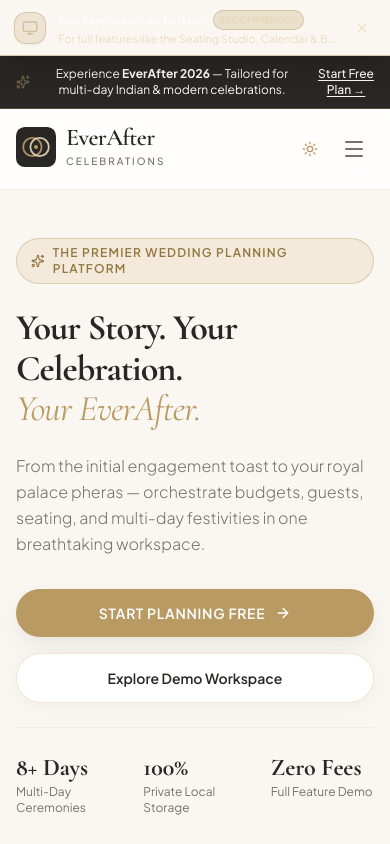
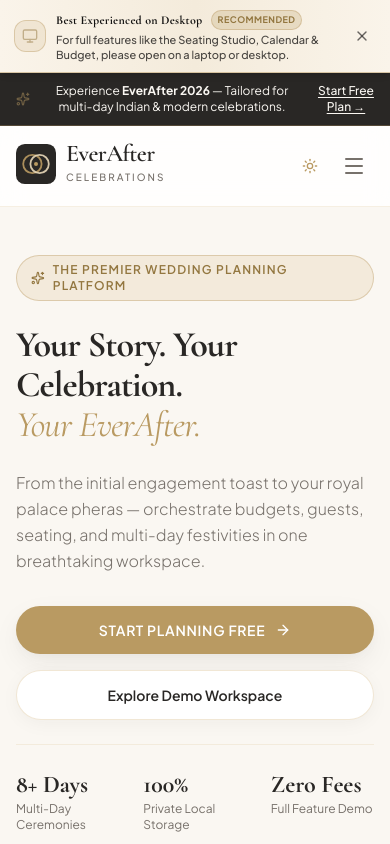
Before and after one commit to Aniket7818/everafter, a Vue app: page / in a window 390 px wide. Shown: the top 844 px of the page. Built offline with nearby package versions, Linux system fonts and the light colour scheme.

Commit message:
fix: ensure mobile desktop recommendation banner has high-contrast visibility in light mode

```diff
--- a/src/components/common/MobileDesktopNotice.vue
+++ b/src/components/common/MobileDesktopNotice.vue
@@ -44,45 +44,45 @@
   >
     <aside
       v-if="isMobile && !isDismissed"
-      class="sticky top-0 z-50 w-full bg-linear-to-r from-charcoal-950 via-charcoal to-charcoal-950 text-ivory border-b border-gold/50 shadow-xl px-3.5 py-2.5 transition-all select-none"
+      class="sticky top-0 z-50 w-full bg-[#FAF4EA] dark:bg-charcoal-950 bg-gradient-to-r from-[#FAF4EA] via-[#F4EBDB] to-[#FAF4EA] dark:from-charcoal-950 dark:via-charcoal-900 dark:to-charcoal-950 text-charcoal-900 dark:text-ivory border-b border-gold/50 dark:border-gold/40 shadow-md px-3.5 py-2.5 transition-all select-none backdrop-blur-md"
       role="banner"
       aria-label="Desktop recommendation notice"
     >
       <div class="max-w-7xl mx-auto flex items-center justify-between gap-3">
         <!-- Icon & Message -->
-        <div class="flex items-center gap-3 min-w-0 flex-1">
-          <div class="w-8 h-8 rounded-xl bg-gold/20 border border-gold/40 flex items-center justify-center text-gold shrink-0 shadow-sm">
+        <div class="flex items-center gap-2.5 sm:gap-3 min-w-0 flex-1">
+          <div class="w-8 h-8 rounded-xl bg-gold/15 dark:bg-gold/25 border border-gold/40 flex items-center justify-center text-gold-dark dark:text-gold shrink-0 shadow-xs">
             <Monitor class="w-4 h-4 animate-pulse" />
           </div>
 
           <div class="min-w-0 flex-1">
             <div class="flex items-center gap-2 flex-wrap">
-              <span class="font-serif font-bold text-xs sm:text-sm text-white tracking-wide">
+              <span class="font-serif font-bold text-xs sm:text-sm text-charcoal-900 dark:text-white tracking-wide">
                 Best Experienced on Desktop
               </span>
-              <span class="text-[9px] font-bold uppercase tracking-wider px-1.5 py-0.5 rounded-full bg-gold/25 text-champagne border border-gold/40">
+              <span class="text-[9px] font-bold uppercase tracking-wider px-1.5 py-0.5 rounded-full bg-gold/25 dark:bg-gold/30 text-gold-dark dark:text-champagne border border-gold/40">
                 Recommended
               </span>
             </div>
-            <p class="text-[11px] text-champagne/85 leading-tight truncate sm:whitespace-normal mt-0.5">
+            <p class="text-[11px] text-charcoal/85 dark:text-champagne/90 leading-snug mt-0.5 line-clamp-2 sm:line-clamp-none font-medium">
               For full features like the Seating Studio, Calendar &amp; Budget, please open on a laptop or desktop.
             </p>
           </div>
         </div>
 
         <!-- Action / Dismiss Button -->
-        <div class="flex items-center gap-2 shrink-0">
+        <div class="flex items-center gap-1.5 sm:gap-2 shrink-0">
           <button
             type="button"
             @click="dismiss"
-            class="px-2.5 py-1 rounded-lg text-[11px] font-semibold text-champagne/90 hover:text-white bg-white/10 hover:bg-white/15 border border-white/10 transition-colors hidden sm:inline-block"
+            class="px-2.5 py-1 rounded-lg text-[11px] font-semibold text-charcoal-900 dark:text-champagne/90 hover:text-charcoal bg-gold/20 hover:bg-gold/30 dark:bg-white/10 dark:hover:bg-white/15 border border-gold/30 dark:border-white/10 transition-colors hidden sm:inline-block shadow-xs"
           >
             Continue
           </button>
           <button
             type="button"
             @click="dismiss"
-            class="p-1.5 rounded-lg text-champagne/70 hover:text-white hover:bg-white/10 transition-colors"
+            class="p-1.5 rounded-lg text-charcoal/70 hover:text-charcoal-900 hover:bg-gold/20 dark:text-champagne/70 dark:hover:text-white dark:hover:bg-white/10 transition-colors"
             title="Dismiss notice"
             aria-label="Dismiss banner"
           >
```
